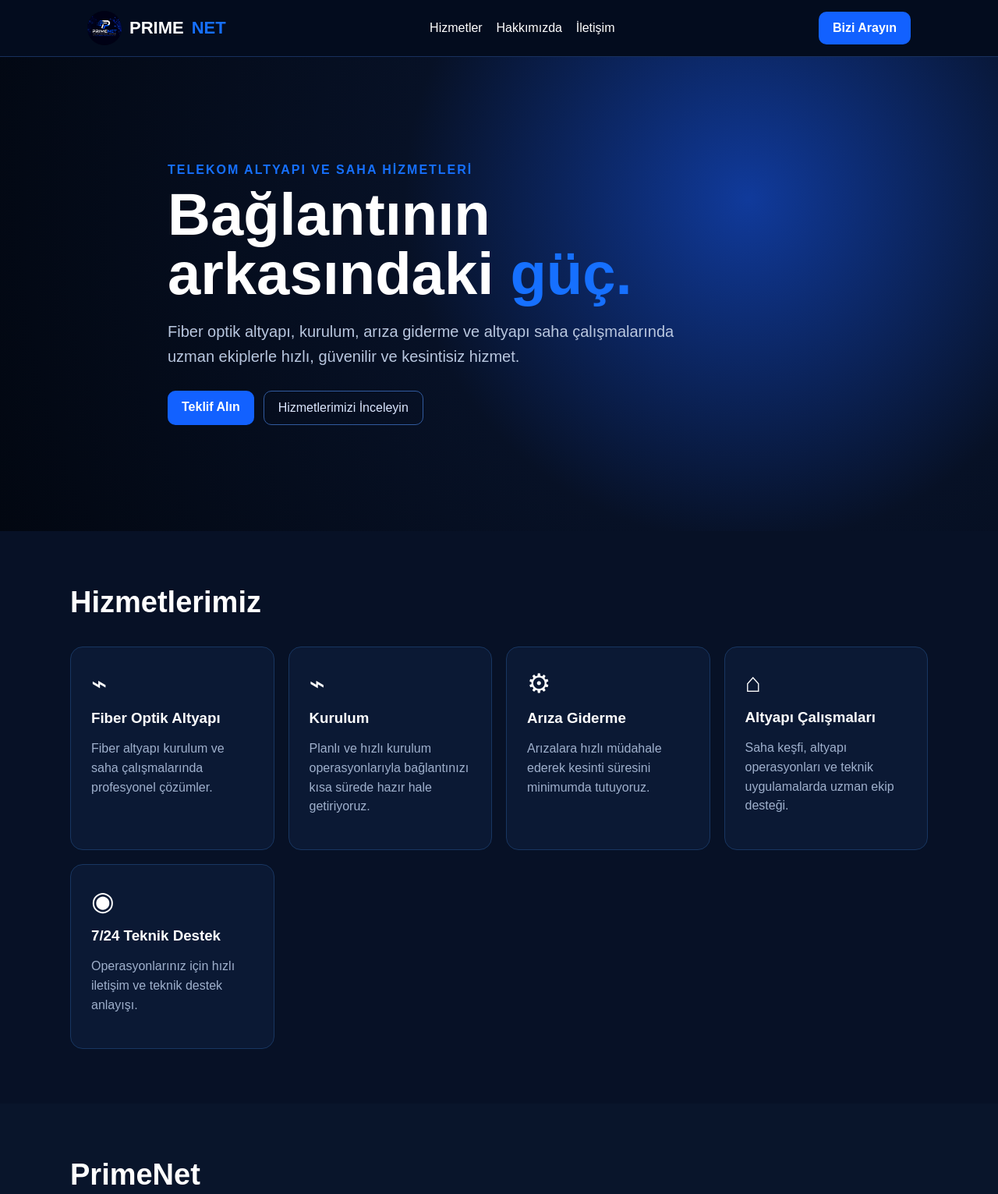
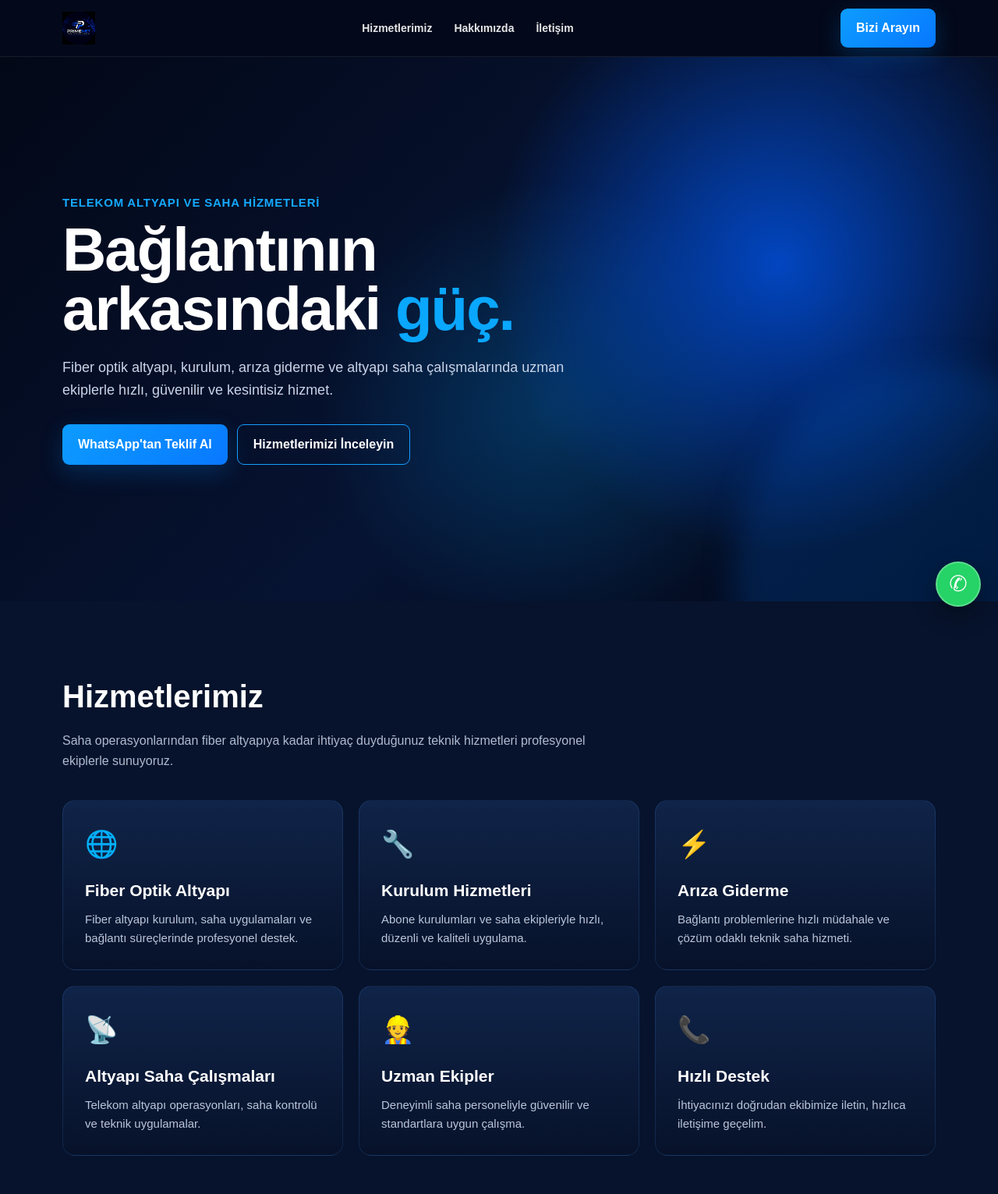
Before and after one commit to erollcan58/primenet, a plain HTML site: page index.html in a window 1280 px wide. Shown: the top 1531 px of the page at 78% size. Drawn offline with Linux system fonts and the light colour scheme.

Commit message:
Add files via upload

```diff
--- a/index.html
+++ b/index.html
@@ -1,56 +1,220 @@
-<!doctype html>
+<!DOCTYPE html>
 <html lang="tr">
 <head>
-<meta charset="utf-8">
-<meta name="viewport" content="width=device-width, initial-scale=1">
-<title>PrimeNet | Telekom Altyapı ve Saha Hizmetleri</title>
-<meta name="description" content="PrimeNet Telekom Altyapı ve Saha Hizmetleri. Fiber optik altyapı, kurulum, arıza giderme ve 7/24 teknik destek.">
-<style>
-*{box-sizing:border-box} body{margin:0;font-family:Arial,Helvetica,sans-serif;background:#071126;color:#fff}
-a{text-decoration:none;color:inherit}.nav{position:sticky;top:0;z-index:10;background:rgba(4,12,30,.94);backdrop-filter:blur(10px);border-bottom:1px solid #18305d}
-.navin{max-width:1100px;margin:auto;padding:14px 22px;display:flex;align-items:center;justify-content:space-between}
-.brand{display:flex;align-items:center;gap:10px;font-weight:800;font-size:22px}.brand img{width:44px;height:44px;border-radius:50%}
-.btn{background:#1261ff;padding:12px 18px;border-radius:10px;font-weight:700}.hero{min-height:76vh;display:flex;align-items:center;background:radial-gradient(circle at 75% 30%,#103a9b 0,#071126 42%,#020711 100%)}
-.wrap{max-width:1100px;margin:auto;padding:70px 22px}.hero h1{font-size:clamp(40px,7vw,76px);margin:10px 0;line-height:1}.blue{color:#1670ff}.hero p{max-width:680px;color:#b9c7df;font-size:20px;line-height:1.6}.actions{display:flex;gap:12px;flex-wrap:wrap;margin-top:28px}.outline{border:1px solid #315a9e;padding:12px 18px;border-radius:10px;color:#dce7ff}
-section{padding:70px 22px}.sectionin{max-width:1100px;margin:auto}h2{font-size:38px;margin:0 0 35px}.grid{display:grid;grid-template-columns:repeat(auto-fit,minmax(220px,1fr));gap:18px}
-.card{background:#0b1934;border:1px solid #183661;border-radius:16px;padding:26px}.icon{font-size:34px}.card h3{margin:14px 0 8px}.card p{color:#9fb0cc;line-height:1.55}
-.about{background:#09152b}.contact{background:linear-gradient(135deg,#071126,#0b2b70)}.contactbox{display:flex;flex-wrap:wrap;align-items:center;justify-content:space-between;gap:20px}
-footer{padding:28px 22px;background:#020711;color:#8fa0bb;text-align:center}
-@media(max-width:600px){.navlinks{display:none}.hero{min-height:70vh}.hero p{font-size:17px}section{padding:55px 18px}}
-</style>
+  <meta charset="UTF-8">
+  <meta name="viewport" content="width=device-width, initial-scale=1.0">
+  <meta name="description" content="Prime Net - Telekom altyapı, fiber optik kurulum, arıza giderme ve saha hizmetleri.">
+  <title>Prime Net | Telekom Altyapı ve Saha Hizmetleri</title>
+  <style>
+    *{box-sizing:border-box;margin:0;padding:0}
+    html{scroll-behavior:smooth}
+    body{font-family:Arial,Helvetica,sans-serif;background:#050b1b;color:#fff;line-height:1.6}
+    a{text-decoration:none;color:inherit}
+    .container{width:min(1120px,92%);margin:auto}
+
+    header{
+      position:sticky;top:0;z-index:20;
+      background:rgba(4,10,27,.92);backdrop-filter:blur(12px);
+      border-bottom:1px solid rgba(255,255,255,.08)
+    }
+    nav{height:72px;display:flex;align-items:center;justify-content:space-between;gap:25px}
+    .logo{display:flex;align-items:center}
+    .logo img{height:42px;width:auto;display:block}
+    .nav-links{display:flex;gap:28px;align-items:center;font-weight:700;font-size:14px}
+    .nav-links a{opacity:.9;transition:.2s}
+    .nav-links a:hover{color:#19a8ff}
+    .call-btn,.primary{
+      display:inline-flex;align-items:center;justify-content:center;
+      padding:12px 20px;border-radius:9px;font-weight:800;
+      background:linear-gradient(135deg,#0d9cff,#0878ff);
+      box-shadow:0 10px 30px rgba(0,140,255,.22);transition:.2s
+    }
+    .call-btn:hover,.primary:hover{transform:translateY(-2px)}
+
+    .hero{
+      min-height:690px;display:flex;align-items:center;
+      background:
+        radial-gradient(circle at 78% 38%,rgba(0,92,255,.7),transparent 34%),
+        radial-gradient(circle at 55% 65%,rgba(0,168,255,.22),transparent 35%),
+        linear-gradient(135deg,#030817 0%,#061332 55%,#020817 100%);
+      position:relative;overflow:hidden
+    }
+    .hero:after{
+      content:"";position:absolute;width:520px;height:520px;border-radius:50%;
+      right:-180px;bottom:-220px;background:rgba(0,115,255,.18);filter:blur(20px)
+    }
+    .hero-content{position:relative;z-index:2;max-width:720px;padding:85px 0}
+    .eyebrow{color:#15a9ff;font-size:15px;font-weight:900;letter-spacing:.8px;text-transform:uppercase;margin-bottom:10px}
+    h1{font-size:clamp(46px,7vw,78px);line-height:.98;letter-spacing:-2px;margin-bottom:22px}
+    h1 span{color:#0aa7ff}
+    .hero p{font-size:18px;color:#c9d5ea;max-width:680px;margin-bottom:30px}
+    .actions{display:flex;gap:12px;flex-wrap:wrap}
+    .secondary{
+      display:inline-flex;align-items:center;justify-content:center;
+      padding:12px 20px;border:1px solid #159fff;border-radius:9px;font-weight:800
+    }
+    .secondary:hover{background:rgba(21,159,255,.12)}
+
+    section{padding:90px 0}
+    .section-title{font-size:40px;margin-bottom:12px}
+    .section-subtitle{color:#aebbd0;max-width:700px;margin-bottom:38px}
+    .services{background:#07132c}
+    .grid{display:grid;grid-template-columns:repeat(3,1fr);gap:20px}
+    .card{
+      background:linear-gradient(180deg,rgba(20,42,82,.75),rgba(7,18,42,.85));
+      border:1px solid rgba(76,151,255,.15);border-radius:16px;padding:28px;
+      transition:.25s
+    }
+    .card:hover{transform:translateY(-5px);border-color:rgba(21,159,255,.5)}
+    .icon{font-size:34px;margin-bottom:15px}
+    .card h3{font-size:21px;margin-bottom:9px}
+    .card p{color:#b9c6da;font-size:15px}
+
+    .about{background:#050b1b}
+    .about-box{display:grid;grid-template-columns:1fr 1fr;gap:45px;align-items:center}
+    .about-copy p{color:#b9c6da;margin-top:15px}
+    .stats{display:grid;grid-template-columns:repeat(2,1fr);gap:14px}
+    .stat{padding:24px;border-radius:14px;background:#0a1732;border:1px solid rgba(255,255,255,.07)}
+    .stat strong{display:block;font-size:30px;color:#12a7ff}
+    .stat span{color:#b9c6da;font-size:14px}
+
+    .contact{background:linear-gradient(135deg,#06142f,#071c43)}
+    .contact-box{
+      display:flex;align-items:center;justify-content:space-between;gap:30px;
+      padding:38px;border-radius:20px;border:1px solid rgba(30,160,255,.25);
+      background:rgba(2,10,28,.35)
+    }
+    .contact-box p{color:#c1cde0;margin-top:7px}
+    .contact-actions{display:flex;gap:12px;flex-wrap:wrap}
+    footer{padding:28px 0;background:#030816;color:#8fa0bb;text-align:center;font-size:13px}
+
+    .whatsapp{
+      position:fixed;right:22px;bottom:22px;z-index:30;
+      width:58px;height:58px;border-radius:50%;display:flex;align-items:center;justify-content:center;
+      background:#25d366;color:#fff;font-size:28px;
+      box-shadow:0 10px 30px rgba(0,0,0,.35);border:2px solid rgba(255,255,255,.25)
+    }
+    .whatsapp:hover{transform:scale(1.06)}
+
+    @media(max-width:800px){
+      .nav-links{display:none}
+      .grid{grid-template-columns:1fr}
+      .about-box{grid-template-columns:1fr}
+      .contact-box{flex-direction:column;align-items:flex-start}
+      .hero{min-height:610px}
+      h1{letter-spacing:-1px}
+    }
+  </style>
 </head>
 <body>
-<nav class="nav"><div class="navin">
-<a class="brand" href="#"><img src="logo.png" alt="PrimeNet">PRIME<span class="blue">NET</span></a>
-<div class="navlinks"><a href="#hizmetler">Hizmetler</a> &nbsp;&nbsp; <a href="#hakkimizda">Hakkımızda</a> &nbsp;&nbsp; <a href="#iletisim">İletişim</a></div>
-<a class="btn" href="tel:+905447398531">Bizi Arayın</a>
-</div></nav>
 
-<header class="hero"><div class="wrap">
-<div style="max-width:850px">
-<div class="blue" style="font-weight:700;letter-spacing:2px">TELEKOM ALTYAPI VE SAHA HİZMETLERİ</div>
-<h1>Bağlantının arkasındaki <span class="blue">güç.</span></h1>
-<p>Fiber optik altyapı, kurulum, arıza giderme ve altyapı saha çalışmalarında uzman ekiplerle hızlı, güvenilir ve kesintisiz hizmet.</p>
-<div class="actions"><a class="btn" href="#iletisim">Teklif Alın</a><a class="outline" href="#hizmetler">Hizmetlerimizi İnceleyin</a></div>
-</div></div></header>
+<header>
+  <div class="container">
+    <nav>
+      <a class="logo" href="#anasayfa" aria-label="Prime Net">
+        <img src="logo.png" alt="Prime Net">
+      </a>
+      <div class="nav-links">
+        <a href="#hizmetler">Hizmetlerimiz</a>
+        <a href="#hakkimizda">Hakkımızda</a>
+        <a href="#iletisim">İletişim</a>
+      </div>
+      <a class="call-btn" href="tel:+905447398531">Bizi Arayın</a>
+    </nav>
+  </div>
+</header>
 
-<section id="hizmetler"><div class="sectionin">
-<h2>Hizmetlerimiz</h2><div class="grid">
-<div class="card"><div class="icon">⌁</div><h3>Fiber Optik Altyapı</h3><p>Fiber altyapı kurulum ve saha çalışmalarında profesyonel çözümler.</p></div>
-<div class="card"><div class="icon">⌁</div><h3>Kurulum</h3><p>Planlı ve hızlı kurulum operasyonlarıyla bağlantınızı kısa sürede hazır hale getiriyoruz.</p></div>
-<div class="card"><div class="icon">⚙</div><h3>Arıza Giderme</h3><p>Arızalara hızlı müdahale ederek kesinti süresini minimumda tutuyoruz.</p></div>
-<div class="card"><div class="icon">⌂</div><h3>Altyapı Çalışmaları</h3><p>Saha keşfi, altyapı operasyonları ve teknik uygulamalarda uzman ekip desteği.</p></div>
-<div class="card"><div class="icon">◉</div><h3>7/24 Teknik Destek</h3><p>Operasyonlarınız için hızlı iletişim ve teknik destek anlayışı.</p></div>
-</div></div></section>
+<main id="anasayfa">
+  <section class="hero">
+    <div class="container">
+      <div class="hero-content">
+        <div class="eyebrow">Telekom Altyapı ve Saha Hizmetleri</div>
+        <h1>Bağlantının<br>arkasındaki <span>güç.</span></h1>
+        <p>Fiber optik altyapı, kurulum, arıza giderme ve altyapı saha çalışmalarında uzman ekiplerle hızlı, güvenilir ve kesintisiz hizmet.</p>
+        <div class="actions">
+          <a class="primary" href="https://wa.me/905447398531?text=Merhaba%20Prime%20Net%2C%20hizmetleriniz%20hakk%C4%B1nda%20bilgi%20almak%20istiyorum." target="_blank" rel="noopener">WhatsApp'tan Teklif Al</a>
+          <a class="secondary" href="#hizmetler">Hizmetlerimizi İnceleyin</a>
+        </div>
+      </div>
+    </div>
+  </section>
 
-<section class="about" id="hakkimizda"><div class="sectionin">
-<h2>PrimeNet</h2><p style="color:#b5c4dc;max-width:800px;font-size:18px;line-height:1.8">Uzman teknik kadromuz ve saha tecrübemizle telekom altyapı operasyonlarına değer katıyoruz. Hızlı müdahale, güvenilir hizmet ve müşteri memnuniyetini operasyonlarımızın merkezinde tutuyoruz.</p>
-</div></section>
+  <section class="services" id="hizmetler">
+    <div class="container">
+      <h2 class="section-title">Hizmetlerimiz</h2>
+      <p class="section-subtitle">Saha operasyonlarından fiber altyapıya kadar ihtiyaç duyduğunuz teknik hizmetleri profesyonel ekiplerle sunuyoruz.</p>
+      <div class="grid">
+        <article class="card">
+          <div class="icon">🌐</div>
+          <h3>Fiber Optik Altyapı</h3>
+          <p>Fiber altyapı kurulum, saha uygulamaları ve bağlantı süreçlerinde profesyonel destek.</p>
+        </article>
+        <article class="card">
+          <div class="icon">🔧</div>
+          <h3>Kurulum Hizmetleri</h3>
+          <p>Abone kurulumları ve saha ekipleriyle hızlı, düzenli ve kaliteli uygulama.</p>
+        </article>
+        <article class="card">
+          <div class="icon">⚡</div>
+          <h3>Arıza Giderme</h3>
+          <p>Bağlantı problemlerine hızlı müdahale ve çözüm odaklı teknik saha hizmeti.</p>
+        </article>
+        <article class="card">
+          <div class="icon">📡</div>
+          <h3>Altyapı Saha Çalışmaları</h3>
+          <p>Telekom altyapı operasyonları, saha kontrolü ve teknik uygulamalar.</p>
+        </article>
+        <article class="card">
+          <div class="icon">👷</div>
+          <h3>Uzman Ekipler</h3>
+          <p>Deneyimli saha personeliyle güvenilir ve standartlara uygun çalışma.</p>
+        </article>
+        <article class="card">
+          <div class="icon">📞</div>
+          <h3>Hızlı Destek</h3>
+          <p>İhtiyacınızı doğrudan ekibimize iletin, hızlıca iletişime geçelim.</p>
+        </article>
+      </div>
+    </div>
+  </section>
 
-<section class="contact" id="iletisim"><div class="sectionin contactbox">
-<div><h2 style="margin-bottom:10px">İletişime Geçin</h2><p style="color:#c7d5ec">Altyapı ve saha hizmetleri için bizimle iletişime geçebilirsiniz.</p></div>
-<div><a class="btn" href="tel:+905447398531">0544 739 85 31</a></div>
-</div></section>
-<footer>© 2026 PrimeNet · Telekom Altyapı ve Saha Hizmetleri</footer>
+  <section class="about" id="hakkimizda">
+    <div class="container about-box">
+      <div class="about-copy">
+        <h2 class="section-title">Hakkımızda</h2>
+        <p>Prime Net, telekom altyapı ve saha hizmetlerinde çözüm odaklı yaklaşımıyla kaliteli ve güvenilir hizmet sunmayı hedefler.</p>
+        <p>Kurulumdan arıza giderme süreçlerine kadar saha operasyonlarının her aşamasında hızlı müdahale ve yüksek hizmet standardını ön planda tutuyoruz.</p>
+      </div>
+      <div class="stats">
+        <div class="stat"><strong>7/24</strong><span>Saha operasyonlarına hızlı yaklaşım</span></div>
+        <div class="stat"><strong>Hızlı</strong><span>Çözüm odaklı müdahale</span></div>
+        <div class="stat"><strong>Profesyonel</strong><span>Uzman saha ekipleri</span></div>
+        <div class="stat"><strong>Güvenilir</strong><span>Kaliteli hizmet anlayışı</span></div>
+      </div>
+    </div>
+  </section>
+
+  <section class="contact" id="iletisim">
+    <div class="container">
+      <div class="contact-box">
+        <div>
+          <h2 class="section-title">Bizimle iletişime geçin</h2>
+          <p>Teklif ve bilgi almak için bizi arayın veya WhatsApp üzerinden mesaj gönderin.</p>
+        </div>
+        <div class="contact-actions">
+          <a class="primary" href="https://wa.me/905447398531?text=Merhaba%20Prime%20Net%2C%20bilgi%20almak%20istiyorum." target="_blank" rel="noopener">WhatsApp</a>
+          <a class="secondary" href="tel:+905447398531">0544 739 85 31</a>
+        </div>
+      </div>
+    </div>
+  </section>
+</main>
+
+<footer>
+  © 2026 Prime Net — Telekom Altyapı ve Saha Hizmetleri
+</footer>
+
+<a class="whatsapp" href="https://wa.me/905447398531?text=Merhaba%20Prime%20Net%2C%20bilgi%20almak%20istiyorum." target="_blank" rel="noopener" aria-label="WhatsApp">✆</a>
+
 </body>
 </html>
```
